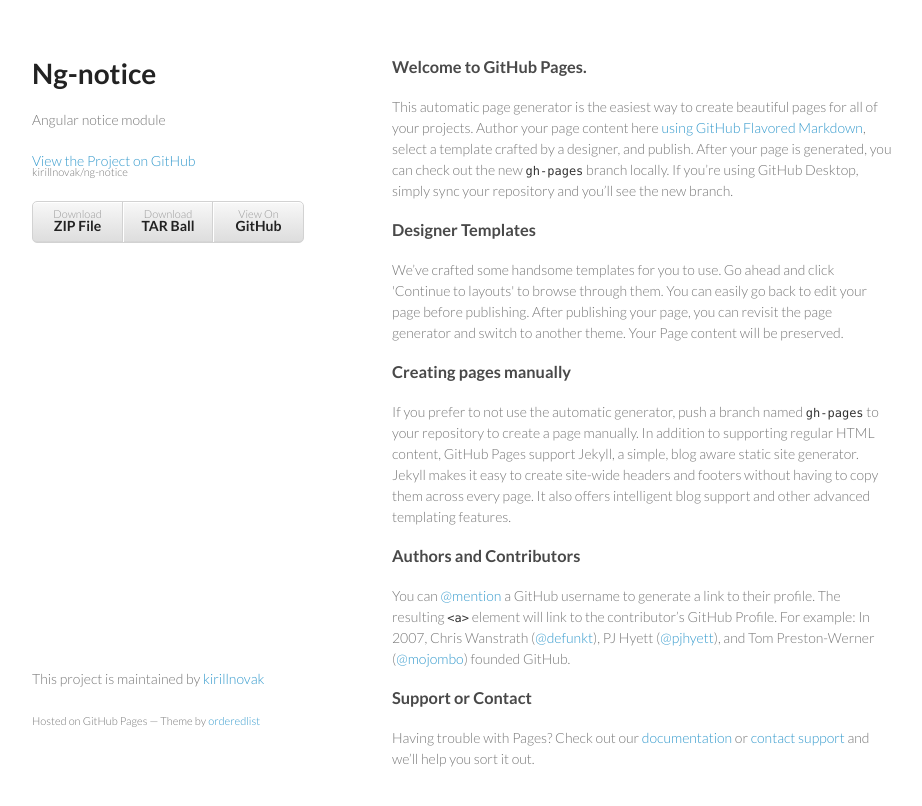
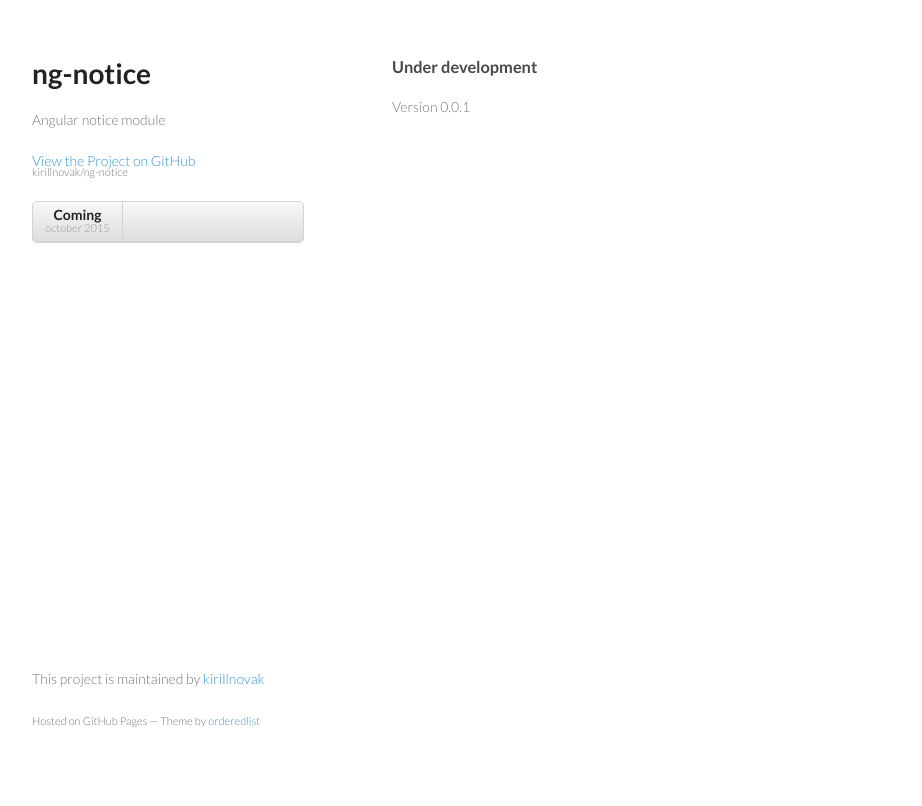
Before and after one commit to kirillnovak/ng-notice, a plain HTML site: page index.html in a window 1280 px wide. Shown: the whole page, without its empty margins (178-1100 px from the left). Drawn offline with Linux system fonts and the light colour scheme.

Commit message:
V001 Under development page

```diff
--- a/index.html
+++ b/index.html
@@ -3,7 +3,7 @@
   <head>
     <meta charset="utf-8">
     <meta http-equiv="X-UA-Compatible" content="chrome=1">
-    <title>Ng-notice by kirillnovak</title>
+    <title>ng-notice by kirillnovak</title>
 
     <link rel="stylesheet" href="stylesheets/styles.css">
     <link rel="stylesheet" href="stylesheets/github-light.css">
@@ -15,43 +15,27 @@
   <body>
     <div class="wrapper">
       <header>
-        <h1>Ng-notice</h1>
+        <h1>ng-notice</h1>
         <p>Angular notice module</p>
 
         <p class="view"><a href="https://github.com/kirillnovak/ng-notice">View the Project on GitHub <small>kirillnovak/ng-notice</small></a></p>
 
 
         <ul>
-          <li><a href="https://github.com/kirillnovak/ng-notice/zipball/master">Download <strong>ZIP File</strong></a></li>
+          <li>
+            <a><strong>Coming</strong>october 2015</a>
+          </li>
+          <!--li><a href="https://github.com/kirillnovak/ng-notice/zipball/master">Download <strong>ZIP File</strong></a></li>
           <li><a href="https://github.com/kirillnovak/ng-notice/tarball/master">Download <strong>TAR Ball</strong></a></li>
-          <li><a href="https://github.com/kirillnovak/ng-notice">View On <strong>GitHub</strong></a></li>
+          <li><a href="https://github.com/kirillnovak/ng-notice">View On <strong>GitHub</strong></a></li-->
         </ul>
       </header>
       <section>
-        <h3>
-<a id="welcome-to-github-pages" class="anchor" href="#welcome-to-github-pages" aria-hidden="true"><span class="octicon octicon-link"></span></a>Welcome to GitHub Pages.</h3>
+        <h3>Under development</h3>
 
-<p>This automatic page generator is the easiest way to create beautiful pages for all of your projects. Author your page content here <a href="https://guides.github.com/features/mastering-markdown/">using GitHub Flavored Markdown</a>, select a template crafted by a designer, and publish. After your page is generated, you can check out the new <code>gh-pages</code> branch locally. If you’re using GitHub Desktop, simply sync your repository and you’ll see the new branch.</p>
+<p>Version 0.0.1</p>
 
-<h3>
-<a id="designer-templates" class="anchor" href="#designer-templates" aria-hidden="true"><span class="octicon octicon-link"></span></a>Designer Templates</h3>
 
-<p>We’ve crafted some handsome templates for you to use. Go ahead and click 'Continue to layouts' to browse through them. You can easily go back to edit your page before publishing. After publishing your page, you can revisit the page generator and switch to another theme. Your Page content will be preserved.</p>
-
-<h3>
-<a id="creating-pages-manually" class="anchor" href="#creating-pages-manually" aria-hidden="true"><span class="octicon octicon-link"></span></a>Creating pages manually</h3>
-
-<p>If you prefer to not use the automatic generator, push a branch named <code>gh-pages</code> to your repository to create a page manually. In addition to supporting regular HTML content, GitHub Pages support Jekyll, a simple, blog aware static site generator. Jekyll makes it easy to create site-wide headers and footers without having to copy them across every page. It also offers intelligent blog support and other advanced templating features.</p>
-
-<h3>
-<a id="authors-and-contributors" class="anchor" href="#authors-and-contributors" aria-hidden="true"><span class="octicon octicon-link"></span></a>Authors and Contributors</h3>
-
-<p>You can <a href="https://github.com/blog/821" class="user-mention">@mention</a> a GitHub username to generate a link to their profile. The resulting <code>&lt;a&gt;</code> element will link to the contributor’s GitHub Profile. For example: In 2007, Chris Wanstrath (<a href="https://github.com/defunkt" class="user-mention">@defunkt</a>), PJ Hyett (<a href="https://github.com/pjhyett" class="user-mention">@pjhyett</a>), and Tom Preston-Werner (<a href="https://github.com/mojombo" class="user-mention">@mojombo</a>) founded GitHub.</p>
-
-<h3>
-<a id="support-or-contact" class="anchor" href="#support-or-contact" aria-hidden="true"><span class="octicon octicon-link"></span></a>Support or Contact</h3>
-
-<p>Having trouble with Pages? Check out our <a href="https://help.github.com/pages">documentation</a> or <a href="https://github.com/contact">contact support</a> and we’ll help you sort it out.</p>
       </section>
       <footer>
         <p>This project is maintained by <a href="https://github.com/kirillnovak">kirillnovak</a></p>
```
